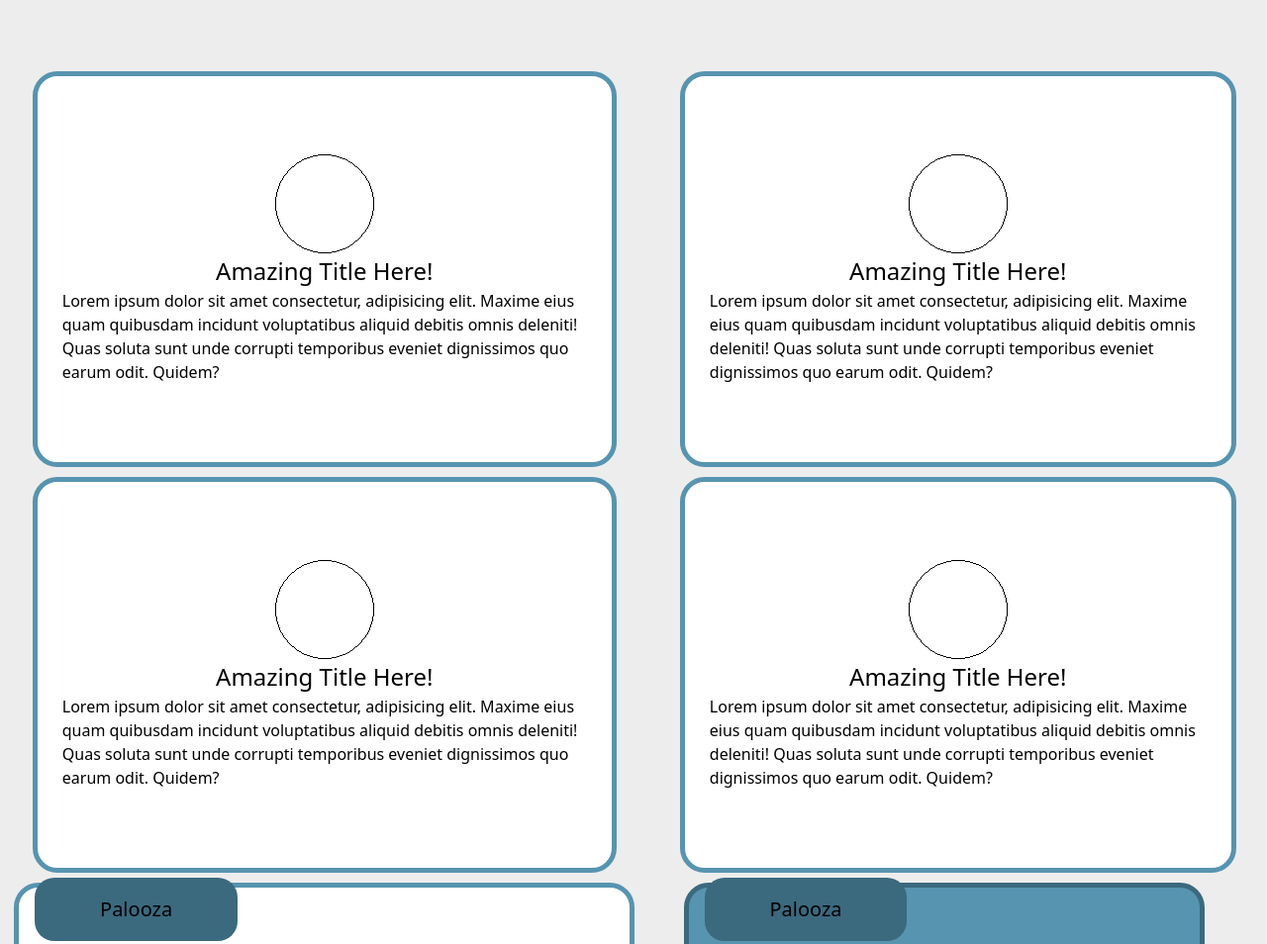
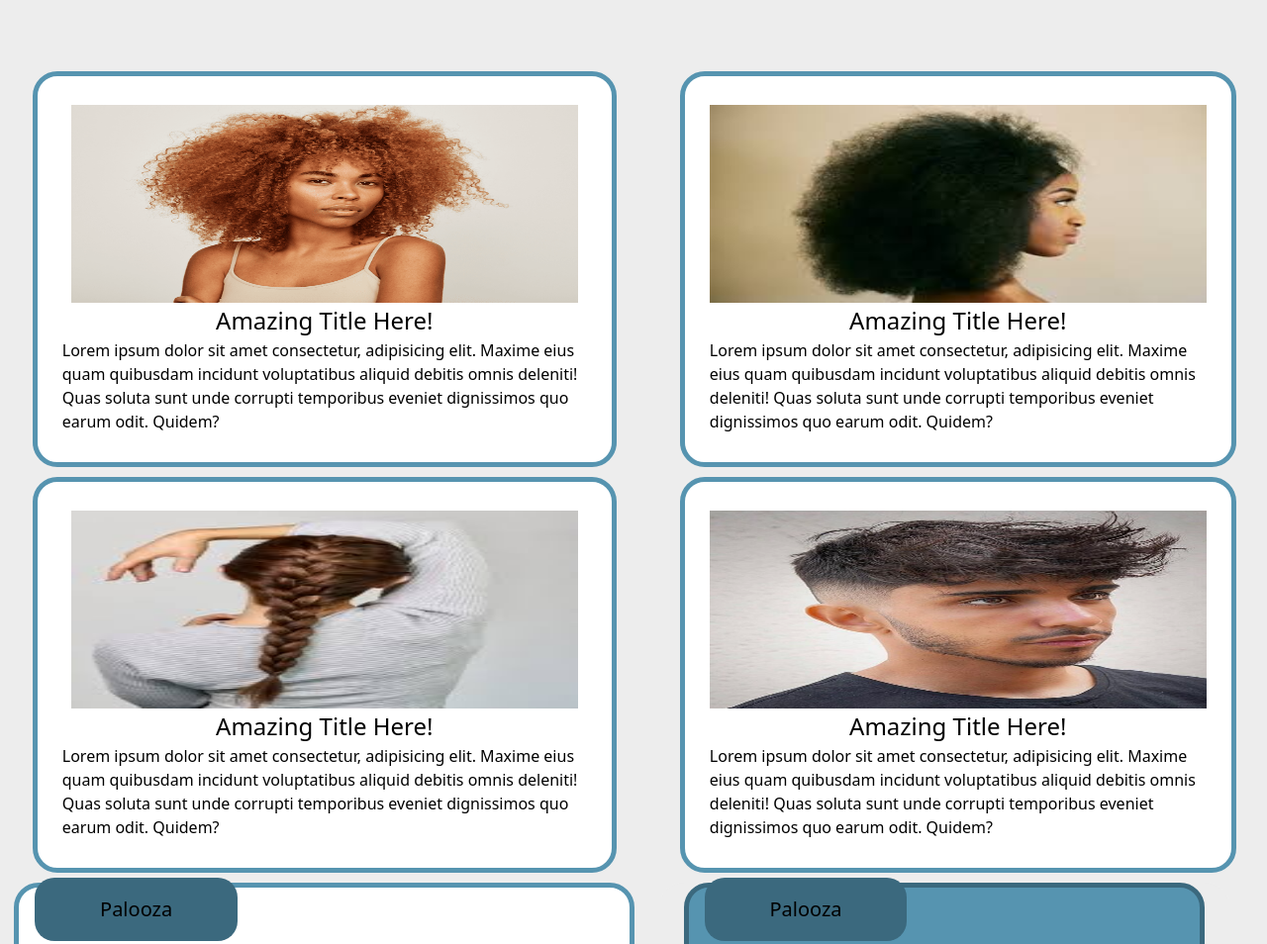
Before and after one commit to JonasNon/hair-salon, a plain HTML site: page index.html in a window 1280 px wide. Shown: the part 566-1520 px from the top of the page at 99% size. Drawn offline with Linux system fonts and the light colour scheme.

Commit message:
added images to homepage

```diff
--- a/index.html
+++ b/index.html
@@ -29,22 +29,22 @@
       <h1 id="top-text">Wow look at this style!</h1>
     </div>
     <div id="far-left" class="square">
-      <img src="./100x100_circle.png" alt="">
+      <img class="hair-pic" src="./hair-pics/hair-c.png" alt="">
       <h>Amazing Title Here!</h>
       <p>Lorem ipsum dolor sit amet consectetur, adipisicing elit. Maxime eius quam quibusdam incidunt voluptatibus aliquid debitis omnis deleniti! Quas soluta sunt unde corrupti temporibus eveniet dignissimos quo earum odit. Quidem?</p>
     </div>
     <div id="middle-left" class="square">
-      <img src="./100x100_circle.png" alt="">
+      <img class="hair-pic" src="./hair-pics/hair-h.png" alt="">
       <h>Amazing Title Here!</h>
       <p>Lorem ipsum dolor sit amet consectetur, adipisicing elit. Maxime eius quam quibusdam incidunt voluptatibus aliquid debitis omnis deleniti! Quas soluta sunt unde corrupti temporibus eveniet dignissimos quo earum odit. Quidem?</p>
     </div>
     <div id="middle-right" class="square">
-      <img src="./100x100_circle.png" alt="">
+      <img class="hair-pic" src="./hair-pics/hair-k.png" alt="">
       <h>Amazing Title Here!</h>
       <p>Lorem ipsum dolor sit amet consectetur, adipisicing elit. Maxime eius quam quibusdam incidunt voluptatibus aliquid debitis omnis deleniti! Quas soluta sunt unde corrupti temporibus eveniet dignissimos quo earum odit. Quidem?</p>
     </div>
     <div id="far-right" class="square">
-      <img src="./100x100_circle.png" alt="">
+      <img class="hair-pic" src="./hair-pics/hair-g.png" alt="">
       <h>Amazing Title Here!</h>
       <p>Lorem ipsum dolor sit amet consectetur, adipisicing elit. Maxime eius quam quibusdam incidunt voluptatibus aliquid debitis omnis deleniti! Quas soluta sunt unde corrupti temporibus eveniet dignissimos quo earum odit. Quidem?</p>
     </div>
@@ -52,7 +52,7 @@
     <div id="bottom-left" class="square">
       <div class="absolute-box">Palooza</div>
       <div id="inner-bottom">
-        <img src="./100x100_circle.png" alt="">
+        <img class="hair-pic" src="./hair-pics/hair-k.png" alt="">
         <h1 class="big-text">Something interesting?</h1>
       </div>
         <p>Lorem ipsum dolor sit amet consectetur adipisicing elit. Odio quis nam sapiente ea eaque labore aspernatur quam, explicabo fugit dolorem ab! Beatae amet debitis error ipsa distinctio pariatur magni a!</p>
--- a/styles.css
+++ b/styles.css
@@ -53,6 +53,12 @@ h {
   border-radius: 25px;
   /* margin-left: -20px; */
   /* padding-left: -20vw; */
+  background-image: url("hair-pics/hair-shortRed.png")
+}
+
+.hair-pic {
+  width: 20vw;
+  height: 20vh;
 }
 
 #far-left {
@@ -178,8 +184,10 @@ h {
       "btm-left btm-right"
       "foot foot";
   }
-
-
+  .hair-pic {
+    width: 40vw;
+    height: 25vh;
+  }
 }
 
 @media (max-width: 950px) {
@@ -204,4 +212,12 @@ h {
     width: auto;
   }
 
+  /* .hair-pic {
+    width: 50vw;
+    height: 50vh;
+  }
+
+  .square {
+    height: 70vh;
+  } */
 }
```
